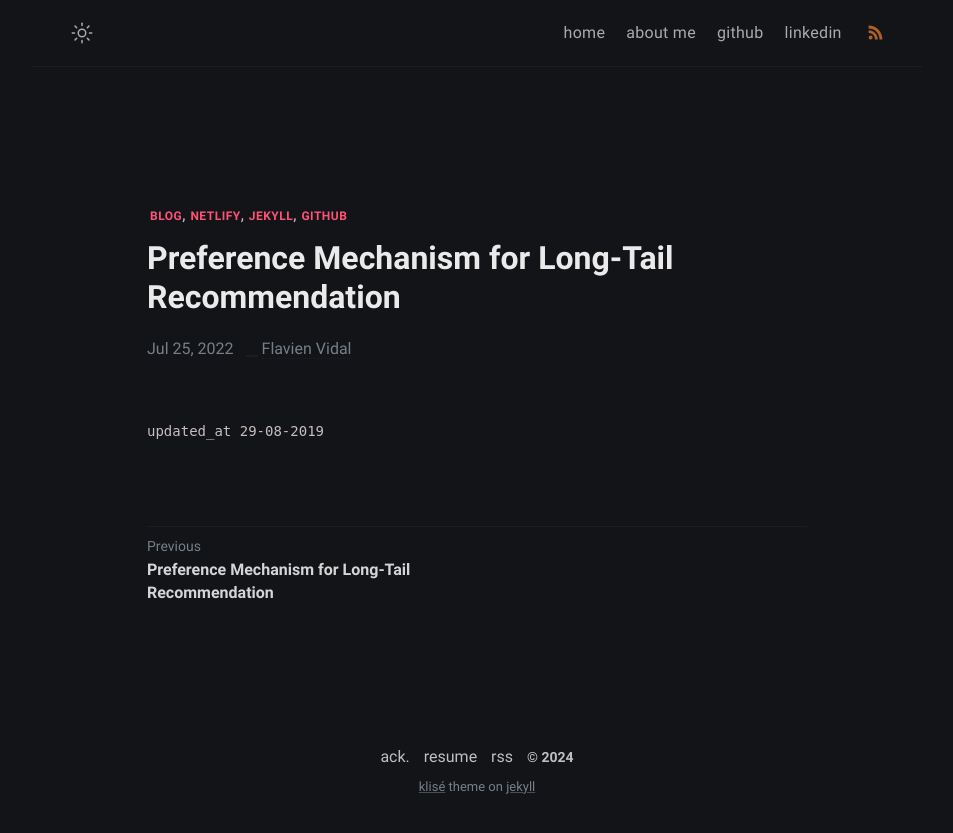
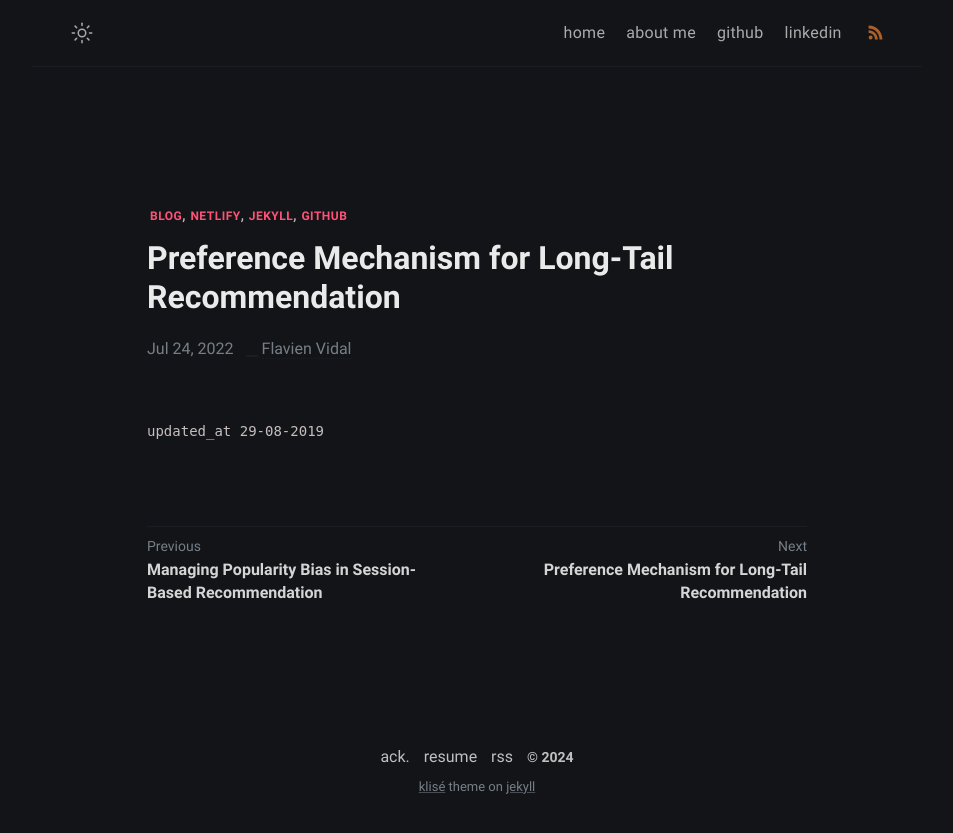
Before and after one commit to FlavienVidal/flavienvidal.github.io, a Jekyll site: the page built from _projects/trust_and_safety/trust_and_safety.md, in a window 1280 px wide. Shown: the top 833 px of the page, without its empty margins (163-1116 px from the left). Built offline with Jekyll 4.4.1, drawn with Linux system fonts in a browser that asks for light colours; some web fonts are replaced.

Commit message:
wip: quick check

```diff
--- a/_config.yml
+++ b/_config.yml
@@ -70,7 +70,7 @@
     description:
 
 # Homepage limit posts
-number_of_posts: 10
+number_of_posts: 5
 number_of_projects: 10
 
 # Build settings
--- a/_projects/trust_and_safety/trust_and_safety.md
+++ b/_projects/trust_and_safety/trust_and_safety.md
@@ -2,7 +2,7 @@
 title: Preference Mechanism for Long-Tail Recommendation
 flavien_url: <a href="Trust_And_Safety.pdf">Can We Ensure Trust and Safety? Violence Detection in Video Scenes</a>
 
-date: 2022-07-25 09:45:47 +07:00
+date: 2022-07-24 09:45:47 +07:00
 modified: 2019-08-29 09:24:47 +07:00
 tags: [blog, netlify, jekyll, github]
 ---
```
